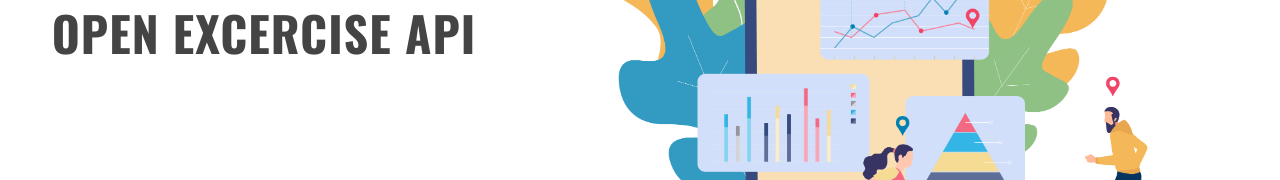
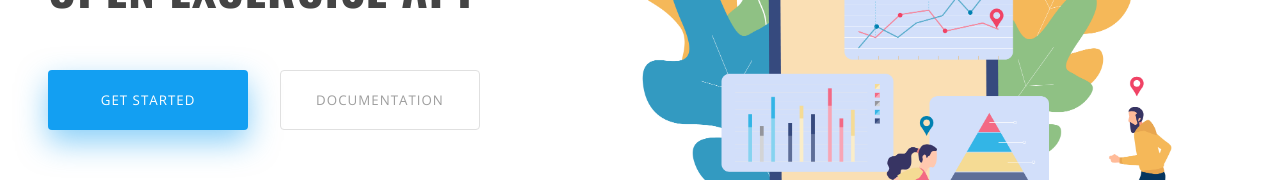
Before and after one commit to sanderhelleso/open-excercise-API, a React (Create React App) app in the folder client/: page / in a window 1280 px wide. Shown: the part 309-489 px from the top of the page. Built offline with nearby package versions, Linux system fonts and the light colour scheme; no server answers; what react-stripe-elements would draw is missing.

Commit message:
create_landing_page: added button container

```diff
--- a/client/src/components/landing/LandingHeader.js
+++ b/client/src/components/landing/LandingHeader.js
@@ -1,5 +1,6 @@
 import React from 'react';
 import styled from 'styled-components';
+import ButtonV2 from '../common/ButtonV2';
 
 const LandingHeader = () => {
 	return (
@@ -7,6 +8,10 @@ const LandingHeader = () => {
 			<div>
 				<StyledInner>
 					<h1>Open Excercise API</h1>
+					<StyledBtnCont>
+						<ButtonV2 text="Get Started" />
+						<ButtonV2 text="Documentation" flat={true} />
+					</StyledBtnCont>
 				</StyledInner>
 			</div>
 			<div>
@@ -39,8 +44,8 @@ const StyledSection = styled.section`
 
 const StyledInner = styled.div`
 	display: flex;
-	justify-content: right;
-	align-items: center;
+	justify-content: center;
+	flex-direction: column;
 	margin-left: 3rem;
 
 	h1 {
@@ -49,3 +54,14 @@ const StyledInner = styled.div`
 		text-transform: uppercase;
 	}
 `;
+
+const StyledBtnCont = styled.div`
+	display: flex;
+	margin-top: 2rem;
+
+	button {
+		margin-right: 2rem;
+		min-width: 200px;
+		min-height: 60px;
+	}
+`;
```
